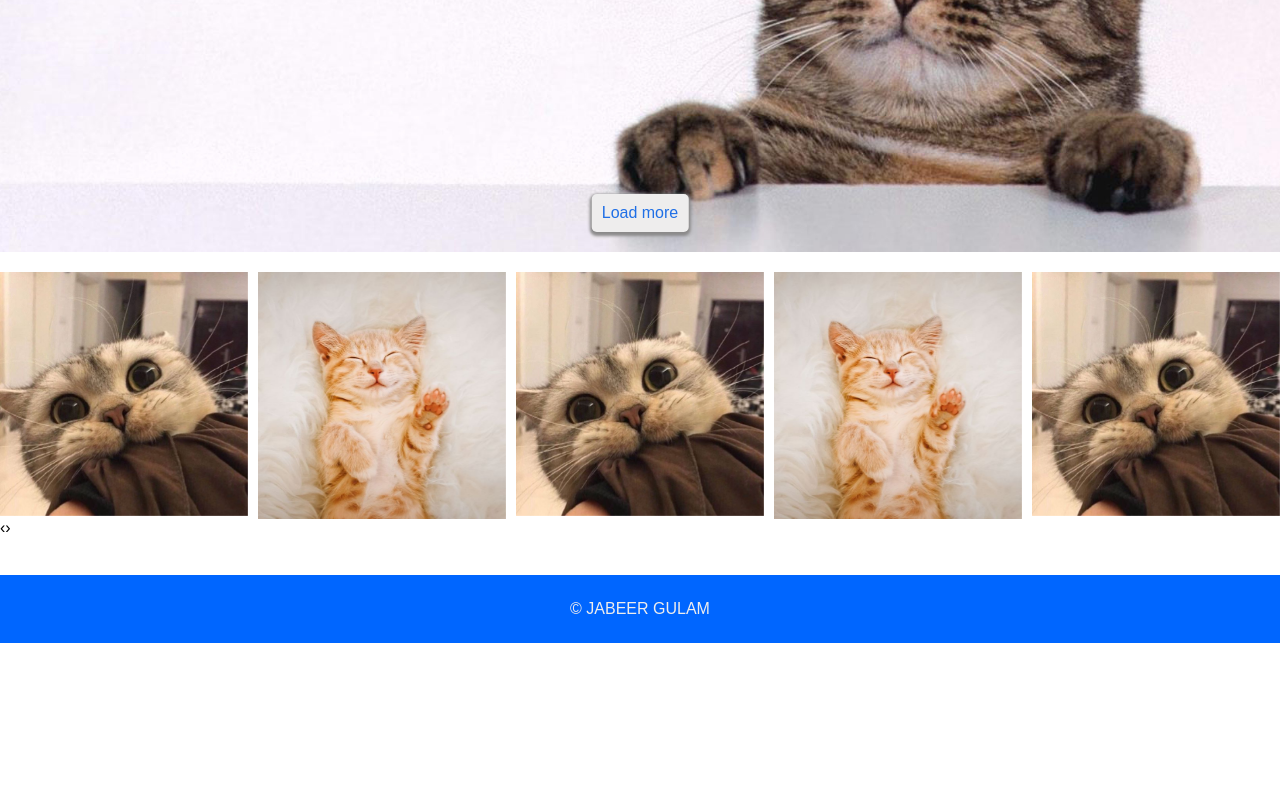
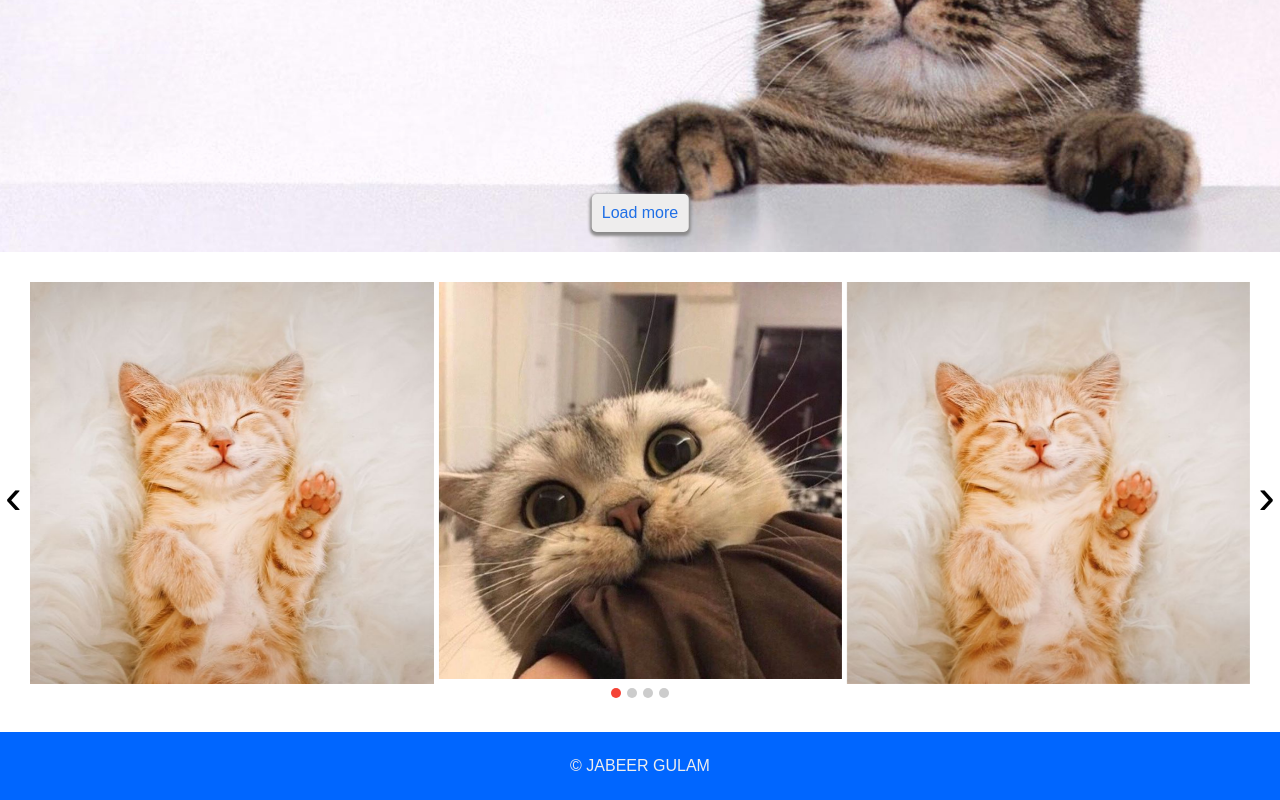
Before and after one commit to JabeerGulam/ewave-jabeer, a plain HTML site: page index.html in a window 1280 px wide. Shown: the part 548-1348 px from the top of the page. Before the commit the page ends 1191 px from the top, so only its background shows below. Drawn offline with nearby package versions, Linux system fonts and the light colour scheme.

Commit message:
API dakuman in kulang

```diff
--- a/js/Jq.js
+++ b/js/Jq.js
@@ -1,8 +1,9 @@
 $(document).ready(function(){
-    console.log("Im Ready")
+
     $('.owl-carousel').owlCarousel({
         loop:true,
-        margin:10,
+        margin: 5,
+        autoplay:true,
         responsiveClass:true,
         responsive:{
             0:{
@@ -14,7 +15,7 @@ $(document).ready(function(){
                 nav:false
             },
             1000:{
-                items:5,
+                items:3,
                 nav:true,
                 loop:false
             }
--- a/style/style.scss
+++ b/style/style.scss
@@ -136,36 +136,55 @@ header {
         transform: translateY(0);
     }
 
+// *************CAROUSEL SECTION ************
 
-
-    .carousel{
-
-
-        padding: 20px 0;
-
-
-        .slide{
-            display: flex;
-            gap: 20px;
-            // overflow-x: scroll;
-
-
-            div{
+     .carousel{
 
 
 
+                .owl-carousel{
 
-
-                img{
-                   width: 350px;
-                   height: 350px;
+                    padding: 30px;
+                    overflow: hidden !important;
                 }
-            }
-        }
 
 
 
-    }
+                .owl-nav {
+                    .owl-next{
+                        position: absolute;
+                        top: calc(50% - 25px);
+                        right: 5px;
+                        opacity: 1;
+                        font-size: 50px !important;
+                        z-index: 5;
+                    }
+                    .owl-prev{
+                        position: absolute;
+                        top: calc(50% - 25px);
+                        left: 5px;
+                        opacity: 1;
+                        font-size: 50px !important;
+                        z-index: 5;
+                    }
+                }
+                .owl-dots {
+                    text-align: center;
+                    .owl-dot {
+                        height: 10px;
+                    width: 10px;
+                    border-radius: 10px;
+                    background: #ccc !important;
+                    margin-left: 3px;
+                    margin-right: 3px;
+                    outline: none;
+                        &.active {
+                            background: #f44336 !important;
+                        }
+                    }
+                }
+
+     }
 
  // *************FOOTER SECTION ************
 
```
Also changed, not shown: style/style.css, 1 other file.
